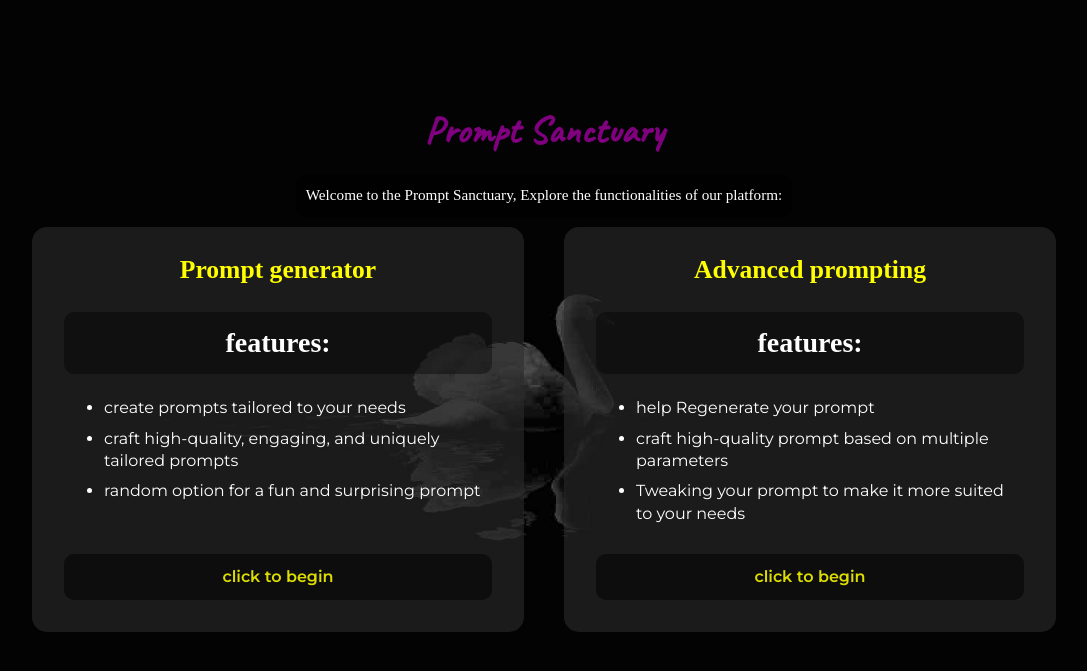
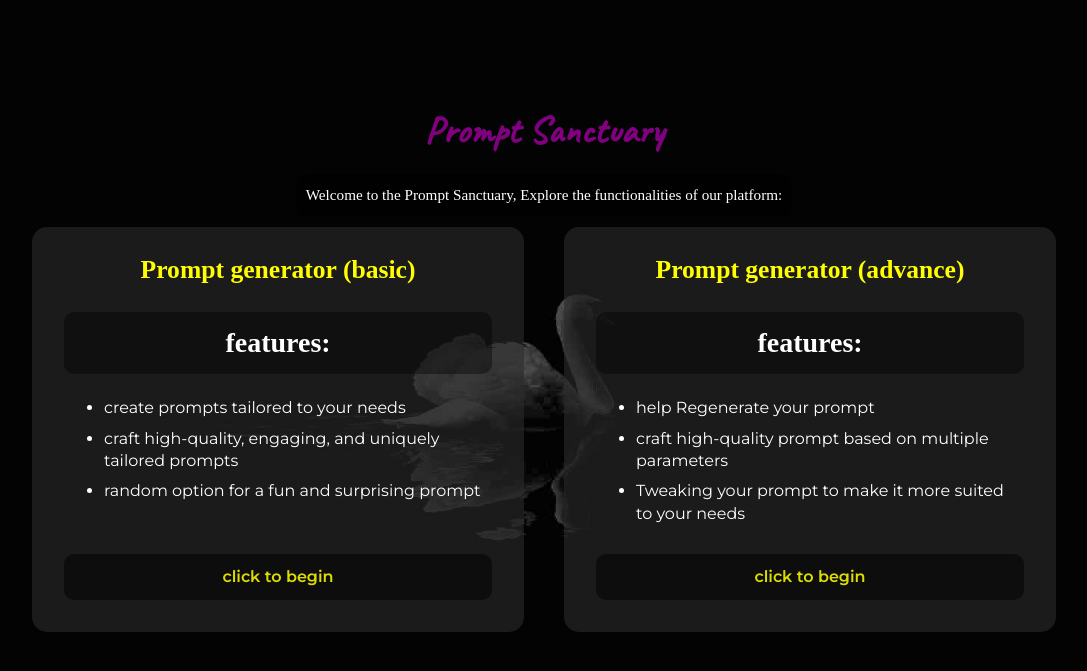
Before and after one commit to 1999AZZAR/prompt-sanctuary, a Flask app: page /home in a window 1280 px wide. Shown: the top 671 px of the page, without its empty margins (96-1183 px from the left). Run offline with Flask 3, Linux system fonts and the light colour scheme; the visitor is signed in with stand-in values (Sample User, id 1).

Commit message:
little typo fix

```diff
--- a/web/templates/index.html
+++ b/web/templates/index.html
@@ -85,7 +85,7 @@
             <div class="cards__inner">
                 <!-- left -->
                 <div class="cards__card card" tabindex="3">
-                    <h2 class="card__heading">Prompt generator</h2>
+                    <h2 class="card__heading">Prompt generator (basic)</h2>
                     <p class="card__price">features:</p>
                     <ul role="list" class="card__bullets flow">
                         <li>create prompts tailored to your needs</li>
@@ -98,7 +98,7 @@
 
                 <!-- right -->
                 <div class="cards__card card" tabindex="5">
-                    <h2 class="card__heading">Advanced prompting</h2>
+                    <h2 class="card__heading">Prompt generator (advance)</h2>
                     <p class="card__price">features:</p>
                     <ul role="list" class="card__bullets flow">
                         <li>help Regenerate your prompt</li>
--- a/web/templates/prompts/generator/advance.html
+++ b/web/templates/prompts/generator/advance.html
@@ -75,7 +75,7 @@
     </div>
     <!-- side panel ended -->
 
-    <h1 class="center" id="toggleButton" onclick="toggleSidePanel()"><strong>Advanced Prompting</strong></h1>
+    <h1 class="center" id="toggleButton" onclick="toggleSidePanel()"><strong>Prompt generator (advance)</strong></h1>
 
     <!-- main -->
     <div class="master">
--- a/web/templates/prompts/generator/basic.html
+++ b/web/templates/prompts/generator/basic.html
@@ -75,7 +75,7 @@
     </div>
     <!-- side panel ended -->
 
-    <h1 class="center" id="toggleButton" onclick="toggleSidePanel()"><strong>Prompt Generator</strong></h1>
+    <h1 class="center" id="toggleButton" onclick="toggleSidePanel()"><strong>Prompt generator (basic)</strong></h1>
 
     <!-- main -->
     <div class="master">
--- a/web/templates/prompts/lib/community_library.html
+++ b/web/templates/prompts/lib/community_library.html
@@ -76,7 +76,7 @@
     </div>
     <!-- side panel ended -->
 
-    <h1 id="toggleButton" onclick="toggleSidePanel()"><strong>Global Prompts Library</strong></h1>
+    <h1 id="toggleButton" onclick="toggleSidePanel()"><strong>Community Prompts</strong></h1>
 
     <!-- main library -->
     <div class="main">
--- a/web/templates/prompts/lib/personal_library.html
+++ b/web/templates/prompts/lib/personal_library.html
@@ -59,7 +59,7 @@
         <!-- secondary -->
         <div class="side-list" id="side-list">
             <ul id="side-middle">
-                <li onclick="window.location.href='{{ url_for('library') }}';"><strong>Prompt Library</strong></li>
+                <li onclick="window.location.href='{{ url_for('library') }}';"><strong>Community Prompt</strong></li>
                 <li onclick="window.location.href='{{ url_for('generate') }}';"><strong>Basic Prompt</strong></li>
                 <li onclick="window.location.href='{{ url_for('advance') }}';"><strong>Advance Prompt</strong></li>
             </ul>
@@ -76,7 +76,7 @@
     </div>
     <!-- side panel ended -->
 
-    <h1 id="toggleButton" onclick="toggleSidePanel()"><strong>Personal Prompts Library</strong></h1>
+    <h1 id="toggleButton" onclick="toggleSidePanel()"><strong>Saved Prompt(s)</strong></h1>
 
     <!-- edit popup -->
     <div id="editPopup">
```
